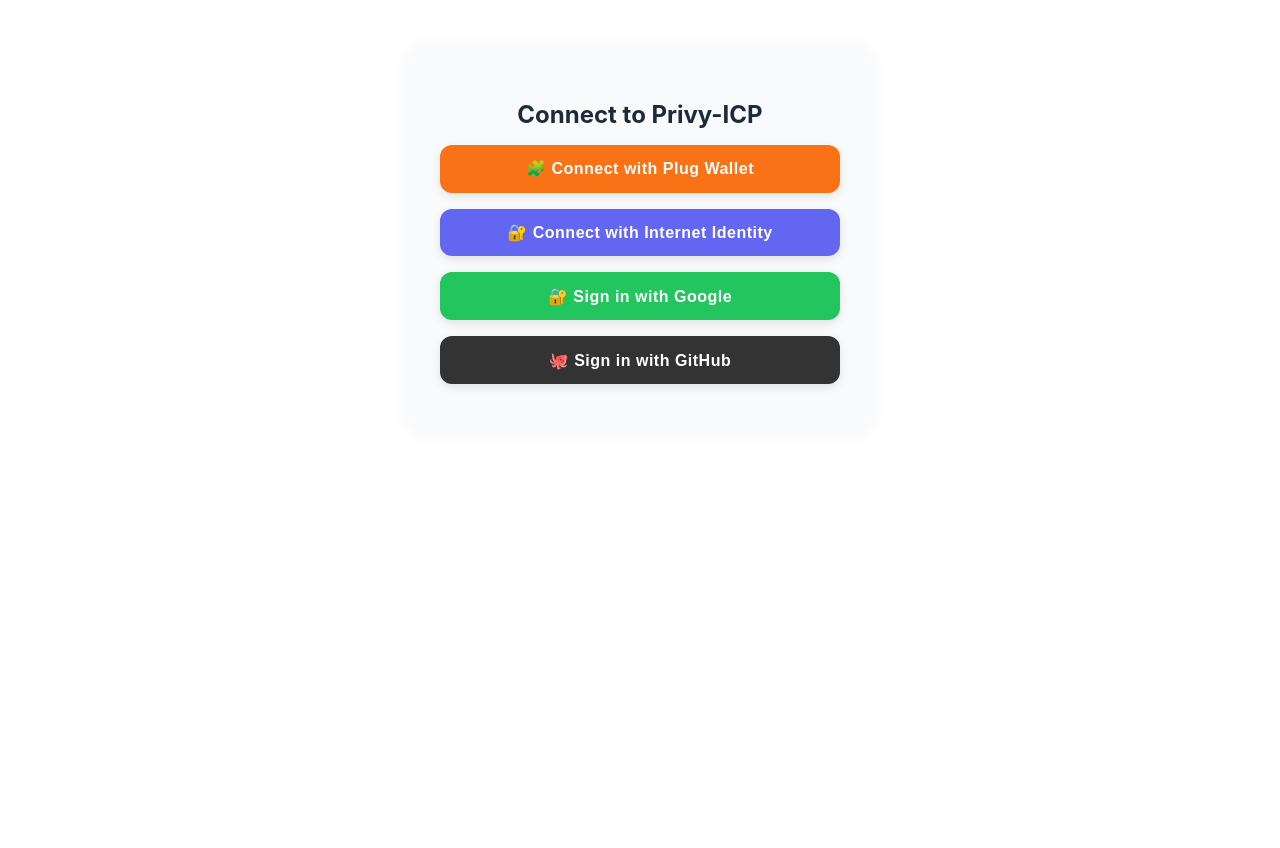
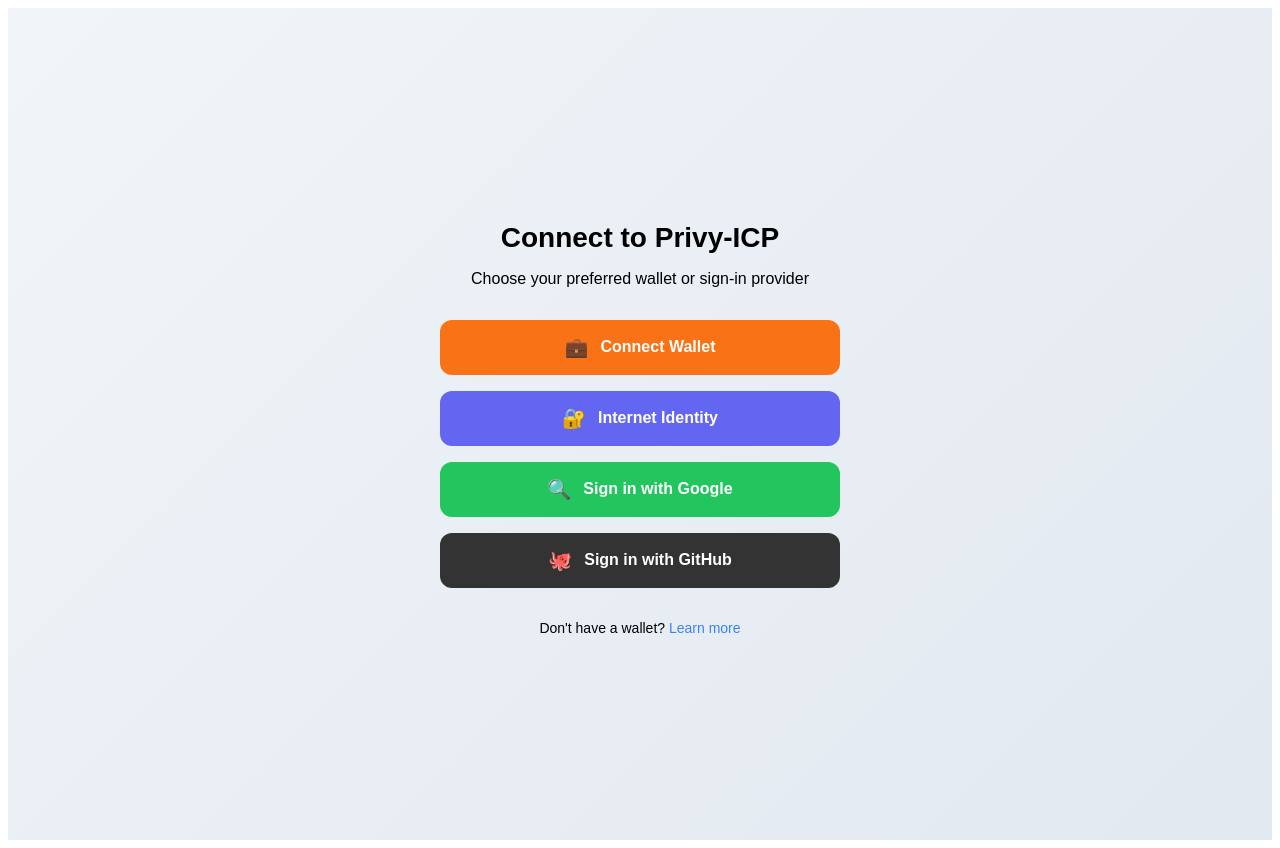
Before and after one commit to rohitd2103/Privy-ICP, a React (Vite) app in the folder src/icp_auth_wallet_frontend/: page / in a window 1280 px wide. Before the commit the page ends 800 px from the top, so only its background shows below. Built offline with nearby package versions, Linux system fonts and the light colour scheme.

Commit message:
Multiple Wallet Integration
Multiple Wallet Integration

```diff
--- a/src/icp_auth_wallet_frontend/src/App.jsx
+++ b/src/icp_auth_wallet_frontend/src/App.jsx
@@ -1,14 +1,152 @@
-import React, { useState } from 'react';
+import React, { useState, useEffect } from 'react';
 import WalletConnectBox from './components/WalletConnectBox';
 import { AuthClient } from '@dfinity/auth-client';
 
 function App() {
   const [principal, setPrincipal] = useState(null);
   const [connected, setConnected] = useState(false);
+  const [walletName, setWalletName] = useState('');
   const [loading, setLoading] = useState({
-    plug: false,
-    internetIdentity: false
+    wallet: false,
+    internetIdentity: false,
+    google: false,
+    github: false
   });
+  const [availableWallets, setAvailableWallets] = useState([]);
+  const [showWalletModal, setShowWalletModal] = useState(false);
+
+  // Detect available wallets on component mount
+  useEffect(() => {
+    detectAvailableWallets();
+  }, []);
+
+  const detectAvailableWallets = () => {
+    const wallets = [];
+
+    // Check for Plug wallet
+    if (window.ic?.plug) {
+      wallets.push({
+        id: 'PLUG',
+        name: 'Plug Wallet',
+        icon: '🔌' // Replace with actual icon
+      });
+    }
+
+    // Check for MetaMask wallet
+    if (window.ethereum?.isMetaMask) {
+      wallets.push({
+        id: 'METAMASK',
+        name: 'MetaMask',
+        icon: '🦊' // Replace with actual icon
+      });
+    }
+
+    // Check for Phantom wallet
+    if (window.solana?.isPhantom) {
+      wallets.push({
+        id: 'PHANTOM',
+        name: 'Phantom',
+        icon: '👻' // Replace with actual icon
+      });
+    }
+
+    // Check for Petra Aptos wallet
+    if (window.aptos) {
+      wallets.push({
+        id: 'PETRA',
+        name: 'Petra (Aptos)',
+        icon: '🔷' // Replace with actual icon
+      });
+    }
+
+    setAvailableWallets(wallets);
+  };
+
+  const openWalletSelector = () => {
+    if (availableWallets.length === 0) {
+      alert('No supported wallets detected. Please install a wallet extension.');
+      return;
+    }
+
+    if (availableWallets.length === 1) {
+      // If only one wallet is available, connect directly
+      connectWallet(availableWallets[0].id);
+    } else {
+      // Show wallet selection modal
+      setShowWalletModal(true);
+    }
+  };
+
+  const connectWallet = async (walletId) => {
+    try {
+      setLoading(prev => ({ ...prev, wallet: true }));
+
+      switch (walletId) {
+        case 'PLUG':
+          await connectPlug();
+          setWalletName('Plug Wallet');
+          break;
+
+        case 'METAMASK':
+          if (!window.ethereum?.isMetaMask) {
+            alert('MetaMask not found. Please install the MetaMask extension.');
+            return;
+          }
+          const accounts = await window.ethereum.request({ method: 'eth_requestAccounts' });
+          if (accounts && accounts[0]) {
+            setPrincipal(accounts[0]);
+            setConnected(true);
+            setWalletName('MetaMask');
+          }
+          break;
+
+        case 'PHANTOM':
+          if (!window.solana?.isPhantom) {
+            alert('Phantom wallet not found. Please install the Phantom extension.');
+            return;
+          }
+          try {
+            const resp = await window.solana.connect();
+            setPrincipal(resp.publicKey.toString());
+            setConnected(true);
+            setWalletName('Phantom');
+          } catch (error) {
+            console.error("Error connecting to Phantom wallet:", error);
+            alert("Failed to connect to Phantom wallet");
+          }
+          break;
+
+        case 'PETRA':
+          if (!window.aptos) {
+            alert('Petra wallet not found. Please install the Petra extension.');
+            return;
+          }
+          try {
+            const response = await window.aptos.connect();
+            setPrincipal(response.address);
+            setConnected(true);
+            setWalletName('Petra (Aptos)');
+          } catch (error) {
+            console.error("Error connecting to Petra wallet:", error);
+            alert("Failed to connect to Petra wallet");
+          }
+          break;
+
+        default:
+          alert('Unknown wallet type');
+          return;
+      }
+
+      // Close the modal after successful connection
+      setShowWalletModal(false);
+
+    } catch (err) {
+      console.error('Wallet connection error:', err);
+      alert('Failed to connect wallet: ' + (err.message || 'Unknown error'));
+    } finally {
+      setLoading(prev => ({ ...prev, wallet: false }));
+    }
+  };
 
   const connectPlug = async () => {
     if (!window.ic?.plug) {
@@ -16,21 +154,11 @@
       return;
     }
 
-    try {
-      setLoading(prev => ({ ...prev, plug: true }));
-      const connected = await window.ic.plug.requestConnect({
-        whitelist: [],
-      });
-
-      if (connected) {
-        const principal = await window.ic.plug.getPrincipal();
-        setPrincipal(principal.toText ? principal.toText() : principal);
-        setConnected(true);
-      }
-    } catch (err) {
-      console.error('Plug connection error:', err);
-    } finally {
-      setLoading(prev => ({ ...prev, plug: false }));
+    const isConnected = await window.ic.plug.requestConnect({ whitelist: [] });
+    if (isConnected) {
+      const principal = await window.ic.plug.getPrincipal();
+      setPrincipal(principal.toText ? principal.toText() : principal);
+      setConnected(true);
     }
   };
 
@@ -38,6 +166,7 @@
     try {
       setLoading(prev => ({ ...prev, internetIdentity: true }));
       const authClient = await AuthClient.create();
+
       await authClient.login({
         identityProvider: 'https://identity.ic0.app',
         onSuccess: async () => {
@@ -45,8 +174,9 @@
           const principal = identity.getPrincipal().toText();
           setPrincipal(principal);
           setConnected(true);
+          setWalletName('Internet Identity');
         },
-        windowOpenerFeatures: '_self',
+        windowOpenerFeatures: '_self'
       });
     } catch (err) {
       console.error('Internet Identity connection error:', err);
@@ -58,6 +188,7 @@
   const disconnect = () => {
     setPrincipal(null);
     setConnected(false);
+    setWalletName('');
   };
 
   return (
@@ -65,10 +196,15 @@
       <WalletConnectBox
         connected={connected}
         principal={principal}
+        walletName={walletName}
         loading={loading}
-        onPlugConnect={connectPlug}
+        onWalletConnect={openWalletSelector}
         onInternetIdentityConnect={connectInternetIdentity}
         onDisconnect={disconnect}
+        availableWallets={availableWallets}
+        showWalletModal={showWalletModal}
+        setShowWalletModal={setShowWalletModal}
+        onSelectWallet={connectWallet}
       />
     </div>
   );
--- a/src/icp_auth_wallet_frontend/src/components/WalletConnectBox.css
+++ b/src/icp_auth_wallet_frontend/src/components/WalletConnectBox.css
@@ -1,12 +1,5 @@
 /* Base Styles */
 :root {
-    --font-primary: 'Inter', -apple-system, BlinkMacSystemFont, sans-serif;
-    --color-text: #1e293b;
-    --color-text-light: #64748b;
-    --color-bg: #f8fafc;
-    --color-card-bg: #ffffff;
-    --border-radius: 16px;
-    --box-shadow: 0 10px 25px -5px rgba(0, 0, 0, 0.1);
   --transition: all 0.2s ease;
 }
 
@@ -185,3 +178,101 @@
 .wallet-help a:hover {
   text-decoration: underline;
 }
+
+/* Wallet Modal Styles */
+.wallet-modal-overlay {
+  position: fixed;
+  top: 0;
+  left: 0;
+  right: 0;
+  bottom: 0;
+  background-color: rgba(0, 0, 0, 0.5);
+  display: flex;
+  align-items: center;
+  justify-content: center;
+  z-index: 1000;
+  backdrop-filter: blur(4px);
+}
+
+.wallet-modal {
+  background-color: white;
+  border-radius: 16px;
+  padding: 24px;
+  width: 400px;
+  max-width: 90%;
+  box-shadow: 0 10px 25px rgba(0, 0, 0, 0.15);
+  overflow: hidden;
+}
+
+.wallet-modal-header {
+  display: flex;
+  justify-content: space-between;
+  align-items: center;
+  margin-bottom: 24px;
+  padding-bottom: 16px;
+  border-bottom: 1px solid #e2e8f0;
+}
+
+.wallet-modal-header h3 {
+  margin: 0;
+  font-size: 20px;
+  color: #0f172a;
+  font-weight: 600;
+}
+
+.close-button {
+  background: none;
+  border: none;
+  font-size: 24px;
+  color: #64748b;
+  cursor: pointer;
+  transition: color 0.2s;
+}
+
+.close-button:hover {
+  color: #0f172a;
+}
+
+.wallet-list {
+  display: flex;
+  flex-direction: column;
+  gap: 12px;
+}
+
+.wallet-option {
+  display: flex;
+  align-items: center;
+  padding: 16px;
+  background: #f8fafc;
+  border: 1px solid #e2e8f0;
+  border-radius: 12px;
+  cursor: pointer;
+  transition: all 0.2s;
+  text-align: left;
+  width: 100%;
+}
+
+.wallet-option:hover {
+  background: #f1f5f9;
+  transform: translateY(-2px);
+  box-shadow: 0 4px 6px rgba(0, 0, 0, 0.05);
+}
+
+.wallet-option .wallet-icon {
+  font-size: 24px;
+  margin-right: 16px;
+  display: flex;
+  align-items: center;
+  justify-content: center;
+  width: 40px;
+  height: 40px;
+  background: white;
+  border-radius: 8px;
+  box-shadow: 0 2px 4px rgba(0, 0, 0, 0.05);
+}
+
+.wallet-option .wallet-name {
+  font-size: 16px;
+  font-weight: 600;
+  color: #334155;
+}
--- a/src/icp_auth_wallet_frontend/src/components/WalletConnectBox.jsx
+++ b/src/icp_auth_wallet_frontend/src/components/WalletConnectBox.jsx
@@ -1,7 +1,62 @@
 import React from 'react';
+import { motion, AnimatePresence } from 'framer-motion';
 import { auth, googleProvider, githubProvider, signInWithPopup } from '../firebase';
+import './WalletConnectBox.css';
 
-function WalletConnectBox({ connected, principal, onPlugConnect, onInternetIdentityConnect }) {
+// Wallet Selection Modal Component
+const WalletModal = ({ wallets, onSelect, onClose }) => {
+  return (
+    <motion.div
+      className="wallet-modal-overlay"
+      initial={{ opacity: 0 }}
+      animate={{ opacity: 1 }}
+      exit={{ opacity: 0 }}
+      onClick={onClose}
+    >
+      <motion.div
+        className="wallet-modal"
+        initial={{ opacity: 0, y: -20 }}
+        animate={{ opacity: 1, y: 0 }}
+        exit={{ opacity: 0, y: 20 }}
+        transition={{ type: "spring", stiffness: 500, damping: 30 }}
+        onClick={(e) => e.stopPropagation()}
+      >
+        <div className="wallet-modal-header">
+          <h3>Select a Wallet</h3>
+          <button className="close-button" onClick={onClose}>×</button>
+        </div>
+        <div className="wallet-list">
+          {wallets.map((wallet) => (
+            <motion.button
+              key={wallet.id}
+              className="wallet-option"
+              onClick={() => onSelect(wallet.id)}
+              whileHover={{ scale: 1.02, backgroundColor: "#f1f5f9" }}
+              whileTap={{ scale: 0.98 }}
+            >
+              <span className="wallet-icon">{wallet.icon}</span>
+              <span className="wallet-name">{wallet.name}</span>
+            </motion.button>
+          ))}
+        </div>
+      </motion.div>
+    </motion.div>
+  );
+};
+
+const WalletConnectBox = ({
+  connected,
+  principal,
+  walletName,
+  loading,
+  onWalletConnect,
+  onInternetIdentityConnect,
+  onDisconnect,
+  availableWallets,
+  showWalletModal,
+  setShowWalletModal,
+  onSelectWallet
+}) => {
   const handleGoogleLogin = async () => {
     try {
       const result = await signInWithPopup(auth, googleProvider);
@@ -22,88 +77,121 @@
     }
   };
 
+  const authOptions = [
+    {
+      id: 'walletConnect',
+      name: 'Connect Wallet',
+      icon: '💼',
+      color: '#f97316',
+      hoverColor: '#ea580c',
+      onClick: onWalletConnect,
+      loading: loading?.wallet
+    },
+    {
+      id: 'internetIdentity',
+      name: 'Internet Identity',
+      icon: '🔐',
+      color: '#6366f1',
+      hoverColor: '#4f46e5',
+      onClick: onInternetIdentityConnect,
+      loading: loading?.internetIdentity
+    },
+    {
+      id: 'google',
+      name: 'Sign in with Google',
+      icon: '🔍',
+      color: '#22c55e',
+      hoverColor: '#16a34a',
+      onClick: handleGoogleLogin,
+      loading: loading?.google
+    },
+    {
+      id: 'github',
+      name: 'Sign in with GitHub',
+      icon: '🐙',
+      color: '#333',
+      hoverColor: '#000',
+      onClick: handleGitHubLogin,
+      loading: loading?.github
+    }
+  ];
+
   return (
-    <div style={{
-      width: '100%',
-      maxWidth: '400px',
-      margin: '3rem auto',
-      padding: '2rem',
-      backgroundColor: '#f8fafc',
-      borderRadius: '1rem',
-      boxShadow: '0 0 20px rgba(0,0,0,0.05)',
-      fontFamily: 'Inter, sans-serif',
-      textAlign: 'center'
-    }}>
-      <h2 style={{ marginBottom: '1rem', fontSize: '1.5rem', color: '#1e293b' }}>
-        Connect to Privy-ICP
-      </h2>
+    <motion.div
+      className="wallet-connect-container"
+      initial={{ opacity: 0, y: 20 }}
+      animate={{ opacity: 1, y: 0 }}
+      transition={{ duration: 0.3 }}
+    >
+      <div className="wallet-connect-card">
+        <div className="wallet-connect-header">
+          <h2>Connect to Privy-ICP</h2>
+          <p>Choose your preferred wallet or sign-in provider</p>
+        </div>
 
         {!connected ? (
+          <div className="wallet-options">
+            {authOptions.map((option) => (
+              <motion.button
+                key={option.id}
+                className="wallet-button"
+                style={{
+                  '--bg-color': option.color,
+                  '--hover-color': option.hoverColor
+                }}
+                onClick={option.onClick}
+                whileHover={{ scale: 1.02 }}
+                whileTap={{ scale: 0.98 }}
+                disabled={option.loading}
+              >
+                {option.loading ? (
+                  <span className="loading-spinner"></span>
+                ) : (
                   <>
-          <button
-            onClick={onPlugConnect}
-            style={walletButtonStyle('#f97316')}
-          >
-            🧩 Connect with Plug Wallet
-          </button>
+                    <span className="wallet-icon">{option.icon}</span>
+                    {option.name}
+                  </>
+                )}
+              </motion.button>
+            ))}
+          </div>
+        ) : (
+          <div className="connected-state">
+            <div className="success-message">
+              <div className="success-icon">✓</div>
+              <h3>Wallet Connected</h3>
+            </div>
+
+            <div className="principal-display">
+              <label>Connected with {walletName}:</label>
+              <code>{principal}</code>
+            </div>
 
             <button
-            onClick={onInternetIdentityConnect}
-            style={walletButtonStyle('#6366f1')}
+              className="disconnect-button"
+              onClick={onDisconnect}
             >
-            🔐 Connect with Internet Identity
+              Disconnect Wallet
             </button>
-
-          <button
-            onClick={handleGoogleLogin}
-            style={walletButtonStyle('#22c55e')}
-          >
-            🔐 Sign in with Google
-          </button>
-
-          <button
-            onClick={handleGitHubLogin}
-            style={walletButtonStyle('#333')}
-          >
-            🐙 Sign in with GitHub
-          </button>
-
-        </>
-      ) : (
-        <div style={{ marginTop: '1.5rem' }}>
-          <p style={{ color: '#475569', fontWeight: 500 }}>Connected as:</p>
-          <code style={{
-            display: 'block',
-            marginTop: '0.5rem',
-            wordBreak: 'break-word',
-            fontSize: '0.9rem',
-            color: '#0f172a',
-            backgroundColor: '#e2e8f0',
-            padding: '0.5rem',
-            borderRadius: '0.5rem'
-          }}>{principal}</code>
           </div>
         )}
+
+        <div className="wallet-help">
+          <p>Don't have a wallet? <a href="https://internetcomputer.org/docs/current/developer-docs/build/install-wallet" target="_blank" rel="noopener noreferrer">Learn more</a></p>
         </div>
+      </div>
+
+      <AnimatePresence>
+        {showWalletModal && (
+          <WalletModal
+            wallets={availableWallets}
+            onSelect={onSelectWallet}
+            onClose={() => setShowWalletModal(false)}
+          />
+        )}
+      </AnimatePresence>
+    </motion.div>
   );
-}
-
-function walletButtonStyle(bgColor) {
-  return {
-    width: '100%',
-    padding: '0.9rem',
-    marginBottom: '1rem',
-    backgroundColor: bgColor,
-    color: '#fff',
-    border: 'none',
-    borderRadius: '0.75rem',
-    fontWeight: '600',
-    fontSize: '1rem',
-    cursor: 'pointer',
-    transition: 'background-color 0.2s ease',
-    boxShadow: '0 3px 10px rgba(0,0,0,0.1)',
-    letterSpacing: '0.5px'
 };
-}
 
 export default WalletConnectBox;
```
Also changed, not shown: 1 other file (tests, documents, lock files or other folders). Lines whose indentation alone changed are shown as unchanged.
